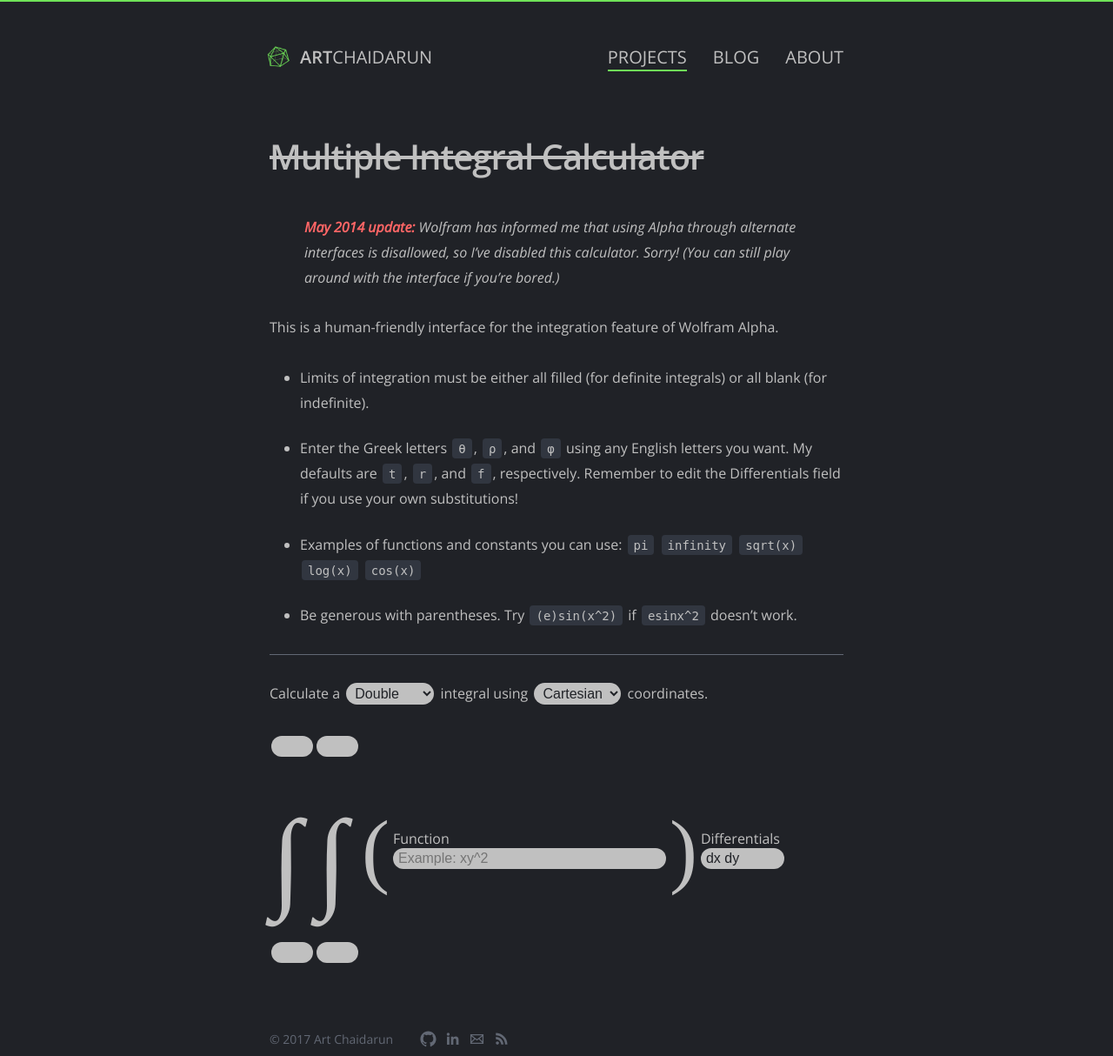
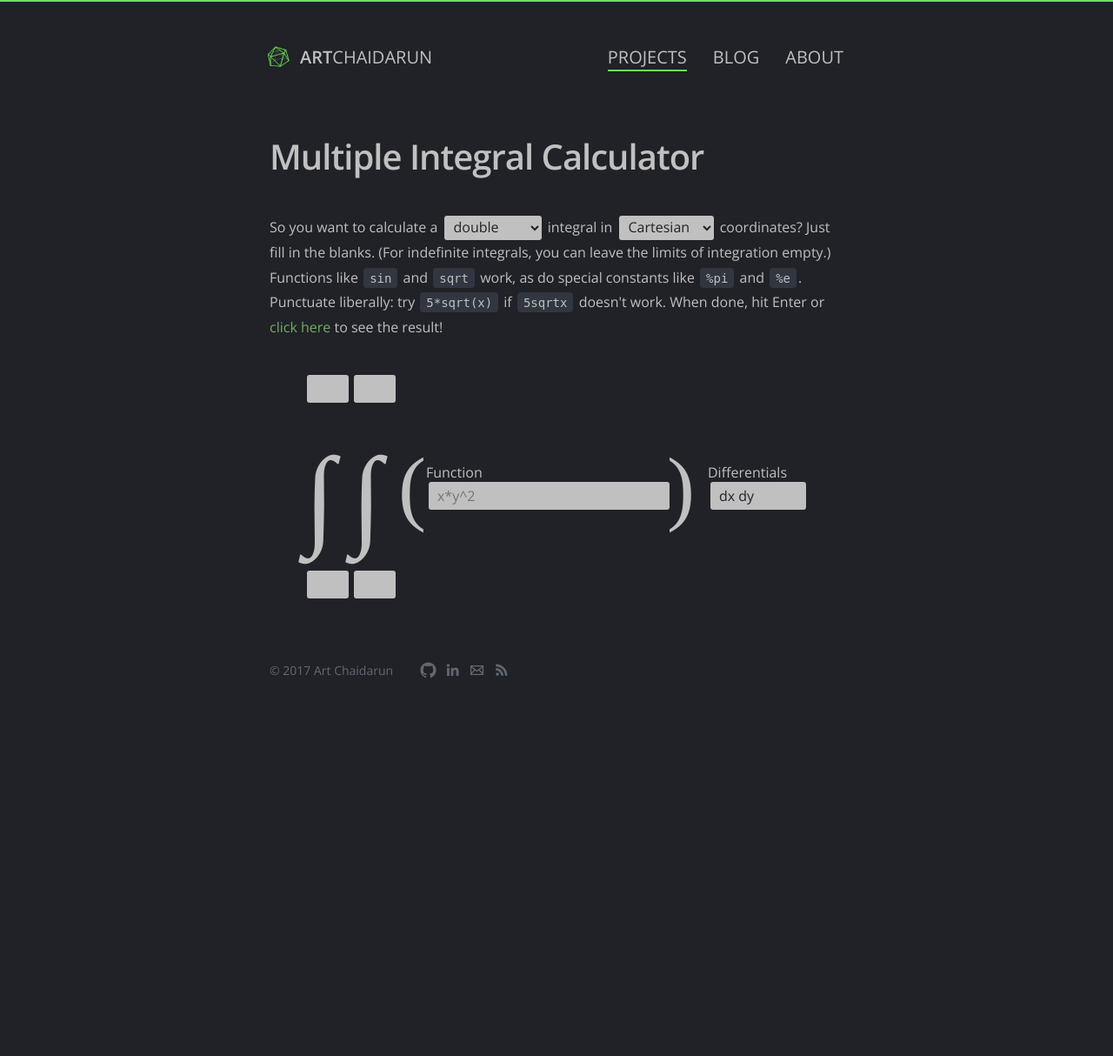
Before and after one commit to artnc/personal-website, a Jekyll site: the page built from src/projects/_posts/2011-10-30-integral.md, in a window 1280 px wide. Shown: the whole page at 87% size. Built offline with Jekyll 4.4.1, drawn with Linux system fonts in a browser that asks for light colours; nearby versions of some CDN libraries; Markdown is read by kramdown in place of the engine named in the settings; after the commit the page ends 900 px from its top, so only the background shows below that; some of the changed lines change nothing that is shown.

Commit message:
Fix /integral

```diff
--- a/src/css/main.scss
+++ b/src/css/main.scss
@@ -1,8 +1,8 @@
 ---
 ---
 
-@import "normalize";
-@import "twilight";
+@import 'normalize';
+@import 'twilight';
 
 /****************************************************************** VARIABLES*/
 
@@ -14,7 +14,7 @@
 $font-size-h3: 20px;
 $font-size-small: 14px;
 $font-weight-bold: 600;
-$media-desktop: "min-width: 600px";
+$media-desktop: 'min-width: 600px';
 $width-page: 720px;
 
 // Colors
@@ -49,7 +49,7 @@
 body {
   background: $gray-dark;
   color: $white-off;
-  font-family: "Open Sans", "Trebuchet MS", "Helvetica Neue", Arial, sans-serif;
+  font-family: 'Open Sans', 'Trebuchet MS', 'Helvetica Neue', Arial, sans-serif;
   font-size: $font-size-body;
   min-height: 100%;
 }
@@ -92,7 +92,7 @@
 
 code, pre {
   background: $gray;
-  font-family: "DejaVu Sans Mono", Consolas, Monaco, "Lucida Console", monospace;
+  font-family: 'DejaVu Sans Mono', Consolas, Monaco, 'Lucida Console', monospace;
   font-style: normal;
   font-size: $font-size-small;
 }
@@ -268,21 +268,25 @@
     vertical-align: top;
   }
 
-  button, input {
+  button, input, select {
     background: $white-off;
     border: 0;
-    border-radius: 14px;
+    border-radius: 3px;
+    font-family: 'Open Sans', 'Trebuchet MS', 'Helvetica Neue', Arial, sans-serif;
     color: $gray-dark;
-    padding: 3px 9px 3px 6px;
+    margin: 0 3px;
+  }
+
+  button, input {
+    padding: 5px 10px;
+  }
+
+  button {
+    font-weight: 700;
   }
 
   select {
-    background: $white-off;
-    border: 0;
-    border-radius: 14px;
-    color: $gray-dark;
-    margin: 0 3px;
-    padding: 3px 0 3px 6px;
+    padding: 2px 7px;
   }
 }
 
@@ -568,16 +572,33 @@
   }
 }
 
-.integral-html {
-  .content {
-    h1 {
-      text-decoration: line-through;
-    }
+.integral-html .content {
+  table {
+    margin: 40px;
+  }
 
-    td {
-      padding: 5px 2px !important;
-      vertical-align: middle;
-    }
+  td {
+    padding: 0;
+    vertical-align: middle;
+  }
+
+  .int {
+    border: 0px;
+    font-family: Impact, Georgia, 'Times New Roman';
+    font-size: 8em;
+  }
+
+  .paren {
+    font-family: 'Times New Roman';
+    font-size: 6em;
+  }
+
+  #integrand, #integrand input {
+    width: 100%;
+  }
+
+  #differentials {
+    padding-left: 15px;
   }
 }
 
--- a/src/projects/_posts/2011-10-30-integral.md
+++ b/src/projects/_posts/2011-10-30-integral.md
@@ -5,47 +5,32 @@
 layout: default
 pagetitle: Multiple Integral Calculator
 ---
-> <strong style="color:#f66">May 2014 update:</strong> Wolfram has informed me that using Alpha through alternate interfaces is disallowed, so I've disabled this calculator. Sorry! (You can still play around with the interface if you're bored.)
-
-This is a human-friendly interface for the integration feature of Wolfram Alpha.
-
-- Limits of integration must be either all filled (for definite integrals) or all blank (for indefinite).
-
-- Enter the Greek letters `θ`, `ρ`, and `φ` using any English letters you want. My defaults are `t`, `r`, and `f`, respectively. Remember to edit the Differentials field if you use your own substitutions!
-
-- Examples of functions and constants you can use: `pi` `infinity` `sqrt(x)` `log(x)` `cos(x)`
-
-- Be generous with parentheses. Try `(e)sin(x^2)` if `esinx^2` doesn't work.
-
----
-
-<div id="integralcalc">
+<div id="calc">
   <p>
-    Calculate a <select id="order">
-      <option value="1">Single</option>
-      <option value="2" selected="selected">Double</option>
-      <option value="3">Triple</option>
-      <option value="4">Quadruple</option>
-    </select> integral using <select id="coords">
+    So you want to calculate a <select id="order">
+      <option value="1">single</option>
+      <option value="2" selected="selected">double</option>
+      <option value="3">triple</option>
+      <option value="4">quadruple</option>
+    </select> integral in <select id="coords">
       <option value="1">Cartesian</option>
-      <option value="2">Polar</option>
-      <option value="3">Cylindrical</option>
-      <option value="4">Spherical</option>
-    </select> coordinates.
-    <input type="button" id="jacobian" value="Insert the Jacobian">
+      <option value="2">polar</option>
+      <option value="3">cylindrical</option>
+      <option value="4">spherical</option>
+    </select> coordinates? Just fill in the blanks. (For indefinite integrals, you can leave the limits of integration empty.) Functions like <code>sin</code> and <code>sqrt</code> work, as do special constants like <code>%pi</code> and <code>%e</code>. Punctuate liberally: try <code>5*sqrt(x)</code> if <code>5sqrtx</code> doesn't work. When done, hit Enter or <a href="javascript:;" id="integrate" _target="blank">click here</a> to see the result!
   </p>
   <table class="borderless">
-    <tr>
-      <td rowspan="3" style="font-size:6em;font-family:Times New Roman;">(</td>
+    <tr class="upper">
+      <td class="paren" rowspan="3">(</td>
       <td>&nbsp;</td>
-      <td rowspan="3" style="font-size:6em;font-family:Times New Roman;">)</td>
+      <td class="paren" rowspan="3">)</td>
       <td>&nbsp;</td>
     </tr>
-    <tr>
-      <td id="integrand">Function<br><input type="text" size="30" autofocus></td>
-      <td id="differentials">Differentials<br><input type="text" style="width:6em;" value="dz dy dx"></td>
+    <tr class="center">
+      <td id="integrand">Function<br><input type="text" autofocus></td>
+      <td id="differentials">Differentials<br><input type="text" style="width:110px;" value="dz dy dx"></td>
     </tr>
-    <tr>
+    <tr class="lower">
       <td>&nbsp;</td>
       <td>&nbsp;</td>
     </tr>
@@ -54,187 +39,164 @@
 
 <script type="text/javascript">
 (function(){
-  var
-    order = 0, // Number of integration symbols
-    query = "", // String to submit to Alpha
-    jacobian = "", // Jacobian to append
-    example = "", // Example function
-    coords = 0, // Current coordinate system
-    COORDS = { // Coordinate system enum
-      CARTESIAN: 1,
-      POLAR: 2,
-      CYLINDRICAL: 3,
-      SPHERICAL: 4
-    };
+var
+  order = 0, // Number of integration symbols
+  jacobian = '', // Jacobian to append
+  example = '', // Example function
+  coords = 0, // Current coordinate system
+  COORDS = { // Coordinate system enum
+    CARTESIAN: 1,
+    POLAR: 2,
+    CYLINDRICAL: 3,
+    SPHERICAL: 4
+  };
 
-  function settings()
-  {
-    var tmp = 1 * $("#order").val();
-    if (order != tmp)
-    {
-      // Update to new integral order
-      order = tmp;
-      switch (order)
-      {
+var settings = function() {
+  var tmp = parseInt($('#order').val(), 10);
+  if (order !== tmp) {
+    // Update to new integral order
+    order = tmp;
+    switch (order) {
+      case 2:
+        $('#coords option[value=2]').show();
+        $('#coords option[value=3], #coords option[value=4]').hide();
+        break;
+      case 3:
+        $('#coords option[value=3], #coords option[value=4]').show();
+        $('#coords option[value=2]').hide();
+        break;
+      default:
+        $('#coords option[value!=1]').hide();
+        break;
+    }
+    $('#coords').val(COORDS.CARTESIAN + '');
+    coords = 0;
+    $('.removable').remove();
+    for (var i = 0; i < order; ++i) {
+      $('#calc .upper').prepend('<td class="removable limit"><input type="text" style="width:3em"></td>');
+      $('#calc .center').prepend('<td class="removable int">&int;</td>');
+      $('#calc .lower').prepend('<td class="removable limit"><input type="text" style="width:3em"></td>');
+    }
+  }
+
+  tmp = 1 * $('#coords').val();
+  // Update to new coordinate system
+  $('#calc table input[type=text]').val('');
+  coords = tmp;
+  jacobian = '';
+  example = '';
+  switch (coords) {
+    case COORDS.CARTESIAN:
+      $('#differentials input').val('dx dy dz dt'.substring(0, 3 * order - 1));
+      $('#jacobian').hide();
+      switch (order) {
         case 2:
-          $("#coords option[value=2]").show();
-          $("#coords option[value=3], #coords option[value=4]").hide();
+          example = 'x*y^2';
           break;
         case 3:
-          $("#coords option[value=3], #coords option[value=4]").show();
-          $("#coords option[value=2]").hide();
+          example = 'x + 3*y*z + z^2';
+          break;
+        case 4:
+          example = '2*x*y + t^3';
           break;
         default:
-          $("#coords option[value!=1]").hide();
-          break;
-      }
-      $("#coords").val(COORDS.CARTESIAN + "");
-      coords = 0;
-      $(".removable").remove();
-      for (i = 0; i < order; ++i)
-      {
-        $("#integralcalc tr:eq(0)").prepend('<td class="removable"><input type="text" style="width:3em"></td>');
-        $("#integralcalc tr:eq(1)").prepend('<td class="removable" style="font-size:8em;font-family:Impact,Georgia,Times New Roman;border:0px">&int;</td>');
-        $("#integralcalc tr:eq(2)").prepend('<td class="removable"><input type="text" style="width:3em"></td>');
-      }
-    }
-
-    tmp = 1 * $("#coords").val();
-    // Update to new coordinate system
-    $("#integralcalc table input[type=text]").val("");
-    coords = tmp;
-    jacobian = "";
-    example = "";
-    switch (coords)
-    {
-    case COORDS.CARTESIAN:
-      $("#differentials input").val("dx dy dz dt".substring(0, 3 * order - 1));
-      $("#jacobian").hide();
-      switch (order) {
-        case 2:
-          example = "xy^2";
-          break;
-        case 3:
-          example = "x + 3yz + z^2";
-          break;
-        case 4:
-          example = "2xy + t^3";
-          break;
-        default:
-          example = "7x + 3";
+          example = '7*x + 3';
           break;
       }
       break;
     case COORDS.POLAR:
-      jacobian = "(r)";
-      $("#jacobian").show();
-      $("#differentials input").val("dr dt");
-      example = "(r + 2t)";
+      jacobian = '*r';
+      $('#jacobian').show();
+      $('#differentials input').val('dr dt');
+      example = '(r + 2*t)';
       break;
     case COORDS.CYLINDRICAL:
-      $("#differentials input").val("dz dr dt");
-      jacobian = "(r)";
-      $("#jacobian").show();
-      example = "(r)sin(t)";
+      $('#differentials input').val('dz dr dt');
+      jacobian = '*r';
+      $('#jacobian').show();
+      example = 'r*sin(t)';
       break;
     case COORDS.SPHERICAL:
-      $("#differentials input").val("dr dt df");
-      jacobian = "(r^2)sin(f)";
-      $("#jacobian").show();
-      example = "(16r)cos(f)";
+      $('#differentials input').val('dr dt df');
+      jacobian = '*(r^2)*sin(f)';
+      $('#jacobian').show();
+      example = '16*r*cos(f)';
       break;
     default:
-      console.log("Invalid coordinate system: " + coords);
-      $("#differentials input").val("");
-      $("#jacobian").hide();
+      console.log('Invalid coordinate system: ' + coords);
+      $('#differentials input').val('');
+      $('#jacobian').hide();
       break;
-    }
-    $("#integrand input").prop("placeholder",
-      "Example: " + example + jacobian);
-    update();
+  }
+  $('#integrand input').prop('placeholder', example + jacobian);
+};
+
+var countSubstrings = function(haystack, needle) {
+  return (haystack.match(needle) || []).length;
+};
+
+// Open Maxima tab
+var submit = function() {
+  var integrand = $.trim($('#integrand input').val());
+  var differentials = $.trim($('#differentials input').val()).replace(/ |d/g, '');
+  var $limits = $('#calc .upper input, #calc .lower input');
+
+  // Validate inputs
+  if (!integrand) {
+    alert('You didn\'t enter a function to integrate!');
+    return;
+  }
+  if (!differentials) {
+    alert('You didn\'t enter any differentials!');
+    return;
+  }
+  if (countSubstrings(integrand, /\(/g) !== countSubstrings(integrand, /\)/g)) {
+    alert('Your parentheses aren\'t matched!');
+    return;
+  }
+  if (countSubstrings(integrand, /\[/g) !== countSubstrings(integrand, /\]/g)) {
+    alert('Your brackets aren\'t matched!');
+    return;
   }
 
-  // Update Alpha textfield
-  function update()
-  {
-    // Start building query string using integrand and differentials
-    query = $("#integrand input").val().trim() + " "
-      + $("#differentials input").val();
-    if ($("#integralcalc tr:eq(0) td:eq(0) input").val().trim().length > 0)
-    {
-      var differentials = $("#differentials input").val().trim().replace(/ |d/g, "");
-      for (i = 0; i < differentials.length; ++i)
-      {
-        // Add bounds
-        query +=
-          " from "
-          + differentials[differentials.length - 1 - i]
-          + "="
-          + $("#integralcalc tr:eq(2) td:eq(" + i + ") input").val()
-          + " to "
-          + $("#integralcalc tr:eq(0) td:eq(" + i + ") input").val();
-      }
+  // Build query string using integrand and differentials
+  var query = integrand;
+  for (var i = 0; i < differentials.length; ++i) {
+    // Add bounds
+    variable = differentials[i];
+    var limitIndex = differentials.length - 1 - i;
+    var upper = $.trim($('#calc .upper td:eq(' + limitIndex + ') input').val());
+    var lower = $.trim($('#calc .lower td:eq(' + limitIndex + ') input').val());
+    if (!upper.length !== !lower.length) {
+      alert('Limits of integration for each integral must be either both empty or both filled!');
+      return;
     }
-    query = query
-      .replace(/ *\+ */g, "+") // Remove whitespace padding from operators
-      .replace(/ *\* */g, "*")
-      .replace(/ *\- */g, "-")
-      .replace(/ *\/ */g, "/")
-      .replace(/ *\^ */g, "^")
-      .replace(/\+/g, "%2B"); // Percent-encode plus symbol
-    query = "https://www.wolframalpha.com/input/?i=integrate%20" + query;
+    var bounds = upper && lower ? ',' + upper + ',' + lower : '';
+    query = 'integrate(' + query + ',' + variable + bounds + ')';
   }
+  query = 'http://maxima-online.org/index.html#?in=' + encodeURIComponent(query);
 
-  // Open Alpha tab
-  function submit()
-  {
-    // if (query.split("(").length !== query.split(")").length)
-    // {
-    //   alert("Your parentheses aren't matched!");
-    //   return;
-    // }
-    // if (query.split("[").length !== query.split("]").length)
-    // {
-    //   alert("Your brackets aren't matched!");
-    //   return;
-    // }
-    // $.getJSON("http://smart-ip.net/geoip-json?callback=?",
-    //   function(geo){
-    //     $.post('/php/form-handler.php', {'case': 'locate', 'geo': JSON.stringify(geo), 'type': 'integrate ' + query});
-    //   }
-    // );
-    // window.open(query, "_blank");
-  }
+  // console.log(query);
+  window.open(query, '_blank');
+};
 
-  // Initialization
+// Initialization
 
-  settings();
-  update();
-  $("#integrand input").focus();
+settings();
+$('#integrand input').focus();
 
-  // Event bindings
+// Event bindings
 
-  $("#integralcalc select").change(function ()
-  {
-    settings();
-  });
+$('#calc select').change(settings);
 
-  $("#integralcalc input[type=text]").on("change keyup", function (e)
-  {
-    update();
-    if (e.keyCode == 13) {
-      submit();
-    }
-  });
+$('#calc input[type=text]').on('change keyup', function(e) {
+  e.keyCode === 13 && submit();
+});
 
-  $("#jacobian").click(function ()
-  {
-    $("#integrand input").val($("#integrand input").val() + jacobian);
-  });
+$('#jacobian').click(function() {
+  $('#integrand input').val($('#integrand input').val() + jacobian);
+});
 
-  $("#integrate").click(function ()
-  {
-    submit();
-  });
+$('#integrate').click(submit);
 }());
 </script>
```
